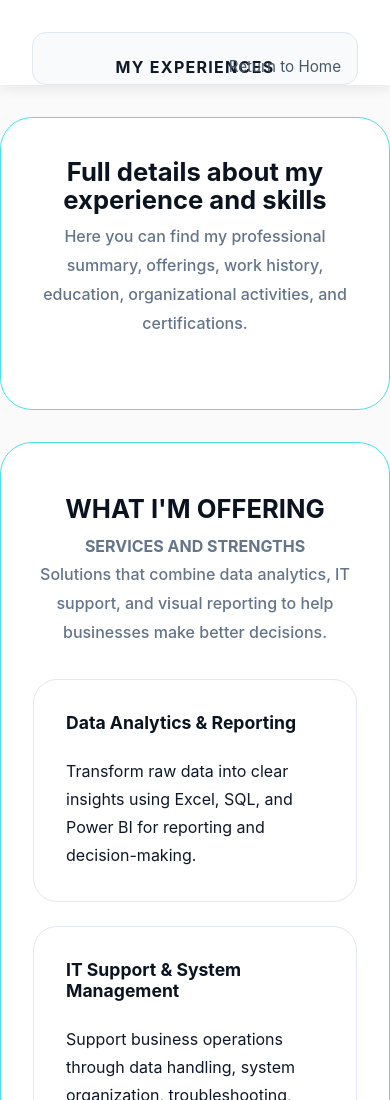
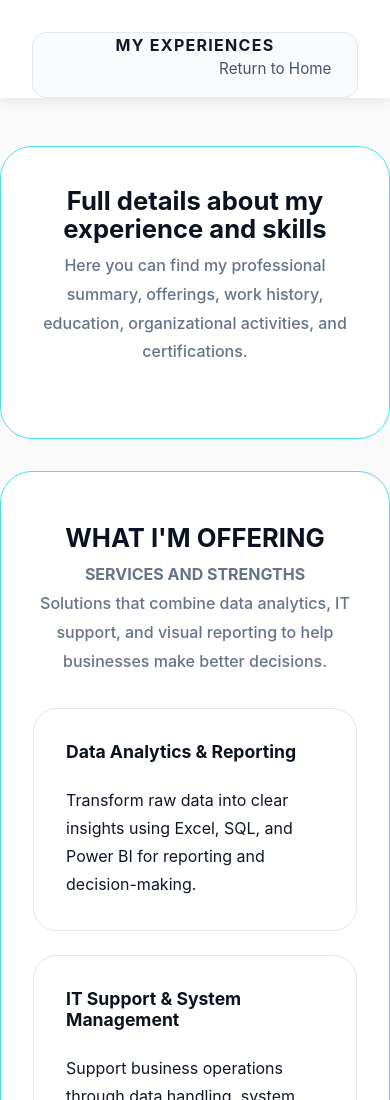
Before and after one commit to itsmekevinbaquiran/My-Web, a plain HTML site: page Pages/my-information.html in a window 390 px wide. Shown: the top 1100 px of the page. Drawn offline with Linux system fonts and the light colour scheme.

Commit message:
new update

```diff
--- a/style.css
+++ b/style.css
@@ -1312,6 +1312,38 @@ footer {
     }
 }
 
+/* Ensure about page header stacks and clears content on small screens */
+@media (max-width: 720px) {
+    .about-page .site-header {
+        position: relative;
+        z-index: 30;
+    }
+    .about-page .topbar {
+        flex-direction: column;
+        align-items: stretch;
+        gap: 0.5rem;
+        padding: 0.75rem 1rem;
+        margin-bottom: 0.5rem;
+    }
+    .about-page .topbar-left,
+    .about-page .topbar-right {
+        width: 100%;
+        display: flex;
+        align-items: center;
+        justify-content: space-between;
+    }
+    .about-page .topbar-right {
+        justify-content: flex-end;
+    }
+    .about-page .topbar-right a {
+        padding: 0.4rem 0.6rem;
+        white-space: nowrap;
+    }
+    .about-page main {
+        padding-top: 0.5rem;
+    }
+}
+
 @media (max-width: 720px) {
     .nav-links {
         position: absolute;
```
